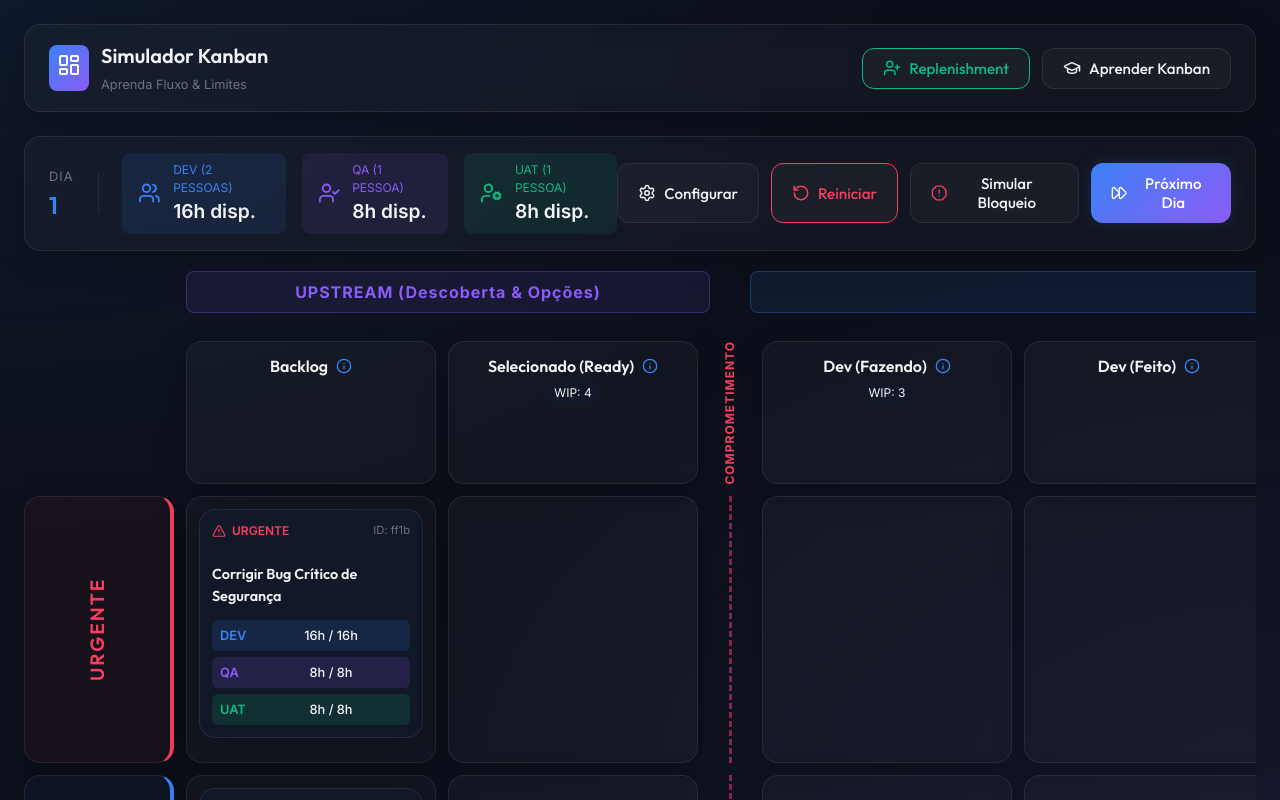
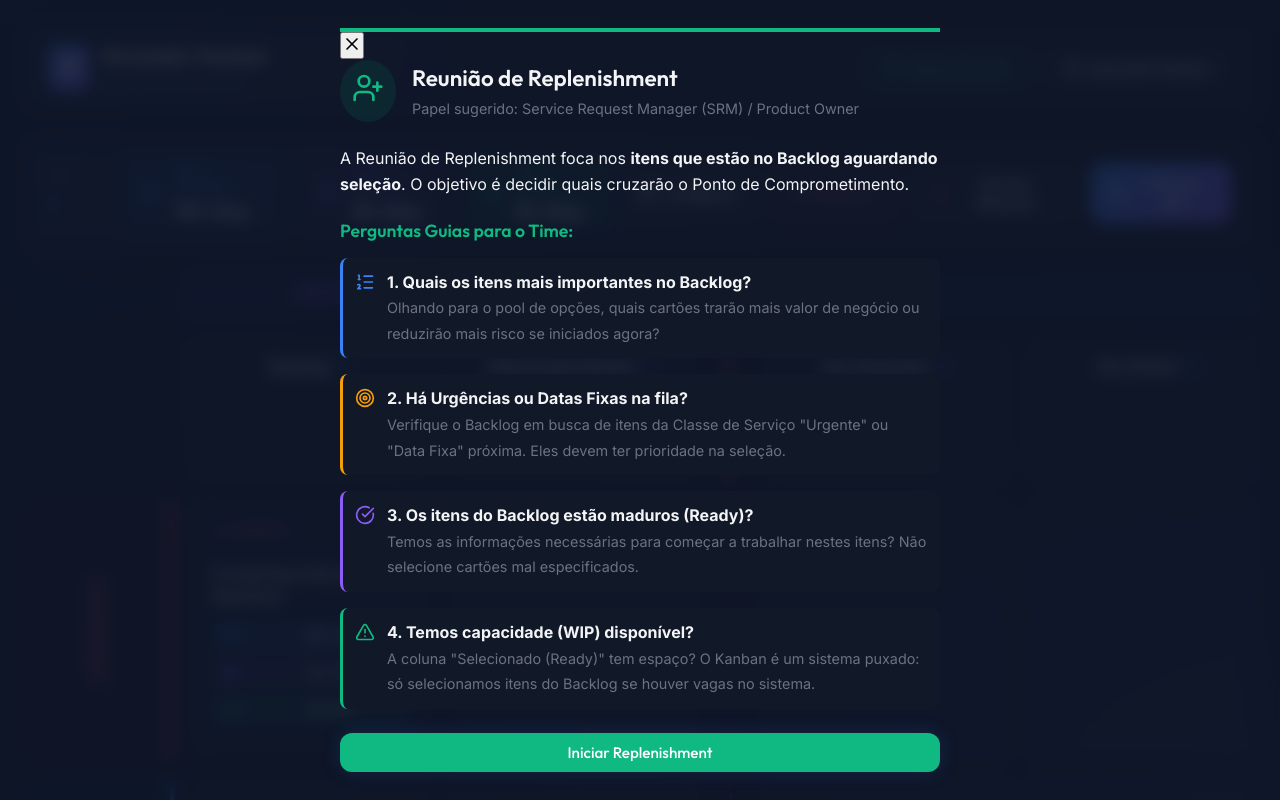
Before and after one commit to thiagovinigo/kanbangame, a React (Vite) app: page / in a window 1280 px wide. Both pictures are taken after a click on the button "Replenishment". Shown: the top 800 px of the page. Built offline with nearby package versions, Linux system fonts and the light colour scheme.

Commit message:
fix: enforce ReplenishmentModal visibility and update questions

```diff
--- a/src/components/ReplenishmentModal.jsx
+++ b/src/components/ReplenishmentModal.jsx
@@ -5,8 +5,8 @@ export const ReplenishmentModal = ({ isOpen, onClose }) => {
   if (!isOpen) return null;
 
   return (
-    <div className="modal-overlay">
-      <div className="modal-content animate-fade-in" style={{ maxWidth: '600px', borderTop: '4px solid var(--accent-emerald)' }}>
+    <div style={{ position: 'fixed', top: 0, left: 0, right: 0, bottom: 0, background: 'rgba(15, 23, 42, 0.85)', backdropFilter: 'blur(8px)', display: 'flex', justifyContent: 'center', alignItems: 'center', zIndex: 999999 }}>
+      <div className="modal-content animate-fade-in" style={{ maxWidth: '600px', borderTop: '4px solid var(--accent-emerald)', position: 'relative' }}>
         <button className="modal-close" onClick={onClose}><X size={20} /></button>
 
         <div style={{ display: 'flex', alignItems: 'center', gap: '16px', marginBottom: '24px' }}>
@@ -21,41 +21,41 @@ export const ReplenishmentModal = ({ isOpen, onClose }) => {
 
         <div style={{ color: 'var(--text-primary)', fontSize: '1rem', lineHeight: '1.6', marginBottom: '24px' }}>
           <p>
-            A Reunião de Replenishment (Reabastecimento) é o momento onde a equipe decide <strong>quais cartões devem ser puxados do Backlog para o sistema</strong> (ponto de comprometimento).
+            A Reunião de Replenishment foca nos <strong>itens que estão no Backlog aguardando seleção</strong>. O objetivo é decidir quais cruzarão o Ponto de Comprometimento.
           </p>
 
           <h3 style={{ color: 'var(--accent-emerald)', marginTop: '20px', marginBottom: '12px', fontSize: '1.1rem' }}>Perguntas Guias para o Time:</h3>
 
           <ul style={{ listStyleType: 'none', padding: 0, display: 'flex', flexDirection: 'column', gap: '16px' }}>
-            <li style={{ background: 'var(--bg-secondary)', padding: '12px', borderRadius: '8px', borderLeft: '3px solid var(--accent-rose)', display: 'flex', gap: '12px', alignItems: 'flex-start' }}>
-              <AlertTriangle size={20} color="var(--accent-rose)" style={{ flexShrink: 0, marginTop: '2px' }} />
+            <li style={{ background: 'var(--bg-secondary)', padding: '12px', borderRadius: '8px', borderLeft: '3px solid var(--accent-blue)', display: 'flex', gap: '12px', alignItems: 'flex-start' }}>
+              <ListOrdered size={20} color="var(--accent-blue)" style={{ flexShrink: 0, marginTop: '2px' }} />
               <div>
-                <strong>1. Temos capacidade disponível?</strong><br/>
-                <span style={{ fontSize: '0.9rem', color: 'var(--text-muted)' }}>Verifique os limites de WIP da coluna "Selecionado (Ready)". Se a coluna estiver cheia, não devemos puxar mais nada! O foco deve ser em terminar o que já começou.</span>
+                <strong>1. Quais os itens mais importantes no Backlog?</strong><br/>
+                <span style={{ fontSize: '0.9rem', color: 'var(--text-muted)' }}>Olhando para o pool de opções, quais cartões trarão mais valor de negócio ou reduzirão mais risco se iniciados agora?</span>
               </div>
             </li>
 
             <li style={{ background: 'var(--bg-secondary)', padding: '12px', borderRadius: '8px', borderLeft: '3px solid var(--accent-amber)', display: 'flex', gap: '12px', alignItems: 'flex-start' }}>
               <Target size={20} color="var(--accent-amber)" style={{ flexShrink: 0, marginTop: '2px' }} />
               <div>
-                <strong>2. Existem urgências ou datas fixas?</strong><br/>
-                <span style={{ fontSize: '0.9rem', color: 'var(--text-muted)' }}>Analise as Classes de Serviço. Cartões com "Data Fixa" próximos do vencimento ou itens "Urgentes" devem ter prioridade na seleção.</span>
-              </div>
-            </li>
-
-            <li style={{ background: 'var(--bg-secondary)', padding: '12px', borderRadius: '8px', borderLeft: '3px solid var(--accent-blue)', display: 'flex', gap: '12px', alignItems: 'flex-start' }}>
-              <ListOrdered size={20} color="var(--accent-blue)" style={{ flexShrink: 0, marginTop: '2px' }} />
-              <div>
-                <strong>3. Qual é a prioridade do negócio?</strong><br/>
-                <span style={{ fontSize: '0.9rem', color: 'var(--text-muted)' }}>Entre os itens Padrão, quais trarão mais valor ou reduzirão mais risco neste momento? Alinhe as expectativas com o negócio.</span>
+                <strong>2. Há Urgências ou Datas Fixas na fila?</strong><br/>
+                <span style={{ fontSize: '0.9rem', color: 'var(--text-muted)' }}>Verifique o Backlog em busca de itens da Classe de Serviço "Urgente" ou "Data Fixa" próxima. Eles devem ter prioridade na seleção.</span>
               </div>
             </li>
 
             <li style={{ background: 'var(--bg-secondary)', padding: '12px', borderRadius: '8px', borderLeft: '3px solid var(--accent-purple)', display: 'flex', gap: '12px', alignItems: 'flex-start' }}>
               <CheckCircle size={20} color="var(--accent-purple)" style={{ flexShrink: 0, marginTop: '2px' }} />
               <div>
-                <strong>4. Os itens estão preparados (Ready)?</strong><br/>
-                <span style={{ fontSize: '0.9rem', color: 'var(--text-muted)' }}>O time entende o que precisa ser feito nestes cartões? Não puxe itens mal especificados que vão gerar bloqueios logo à frente.</span>
+                <strong>3. Os itens do Backlog estão maduros (Ready)?</strong><br/>
+                <span style={{ fontSize: '0.9rem', color: 'var(--text-muted)' }}>Temos as informações necessárias para começar a trabalhar nestes itens? Não selecione cartões mal especificados.</span>
+              </div>
+            </li>
+
+            <li style={{ background: 'var(--bg-secondary)', padding: '12px', borderRadius: '8px', borderLeft: '3px solid var(--accent-emerald)', display: 'flex', gap: '12px', alignItems: 'flex-start' }}>
+              <AlertTriangle size={20} color="var(--accent-emerald)" style={{ flexShrink: 0, marginTop: '2px' }} />
+              <div>
+                <strong>4. Temos capacidade (WIP) disponível?</strong><br/>
+                <span style={{ fontSize: '0.9rem', color: 'var(--text-muted)' }}>A coluna "Selecionado (Ready)" tem espaço? O Kanban é um sistema puxado: só selecionamos itens do Backlog se houver vagas no sistema.</span>
               </div>
             </li>
           </ul>
```
